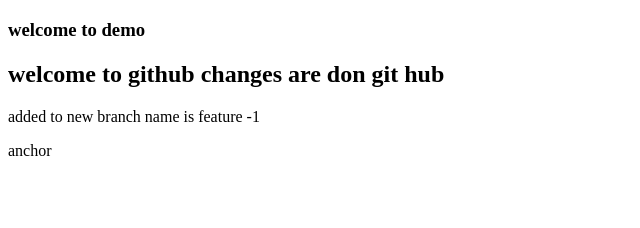
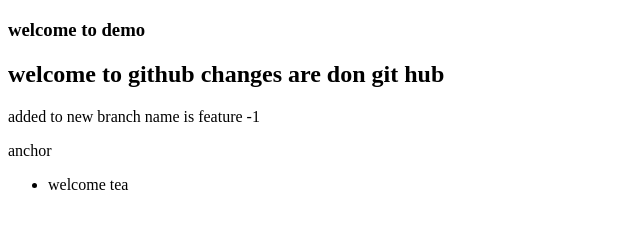
Before and after one commit to sathyasoma/welpro, a plain HTML site: page index.html in a window 1280 px wide. Shown: the whole page, without its empty margins (0-640 px from the left). Drawn offline with Linux system fonts and the light colour scheme.

Commit message:
addedd ul tag feature-3

```diff
--- a/index.html
+++ b/index.html
@@ -12,5 +12,9 @@
     <p>added to new branch name is feature -1</p>
 
     <a>anchor</a>
+
+    <ul>
+        <li>welcome tea</li>
+    </ul>
 </body>
 </html>
```
